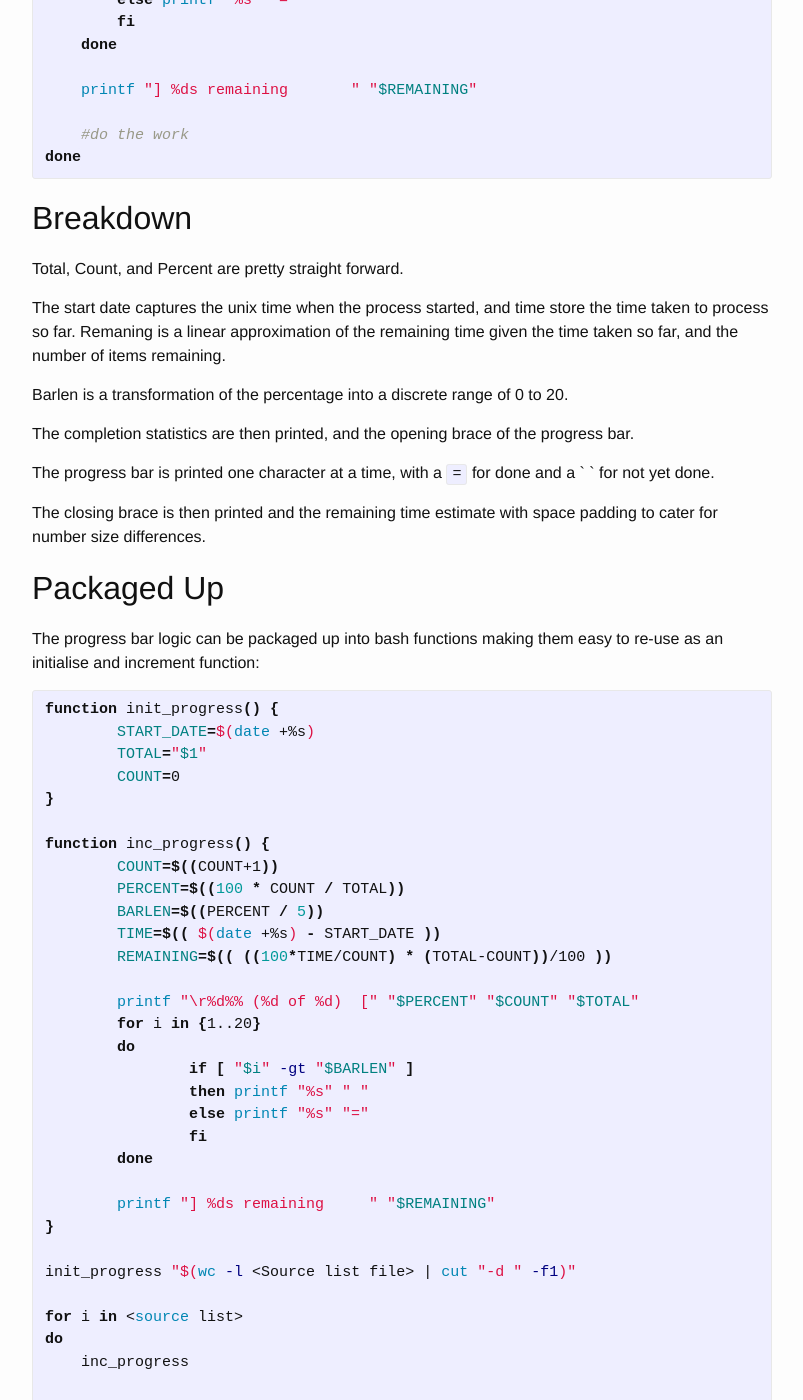
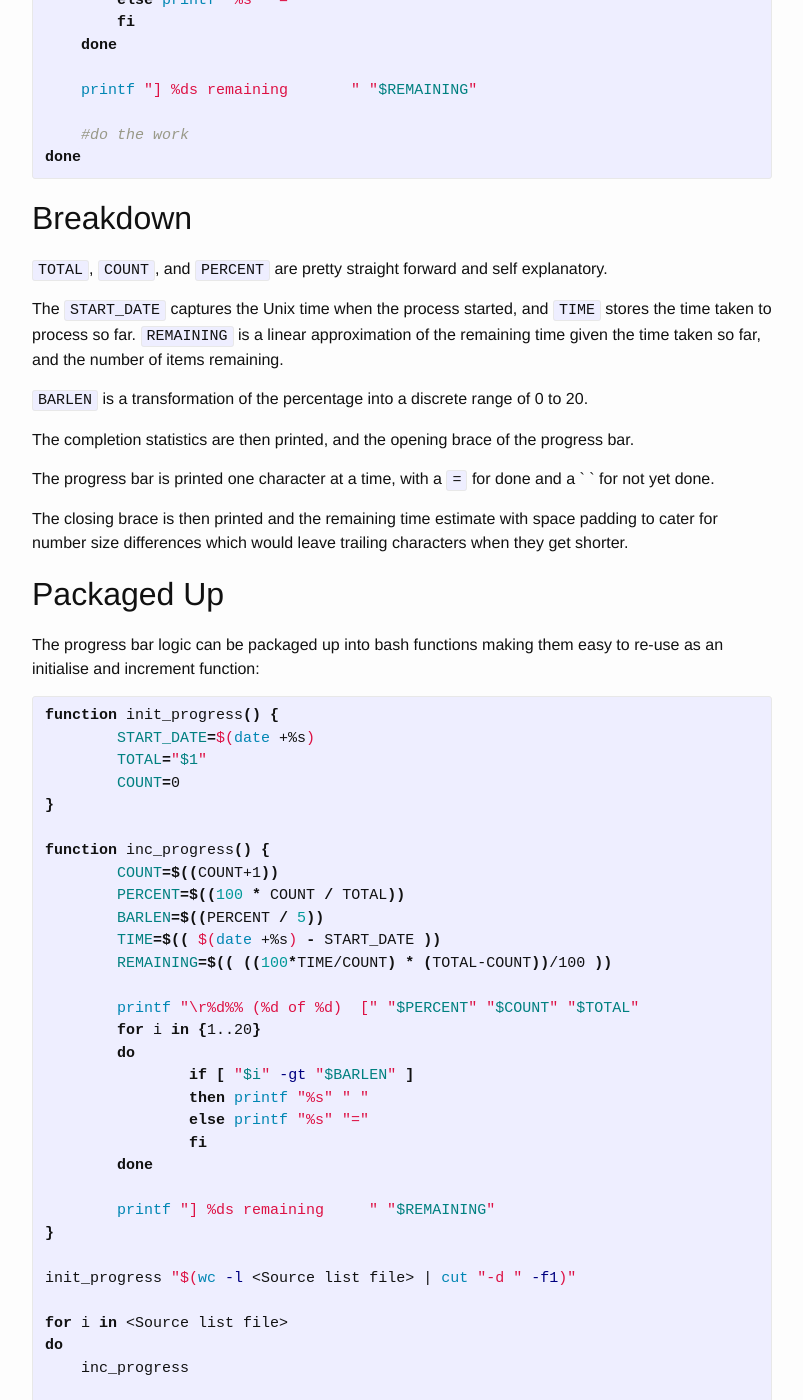
Before and after one commit to geoffles/geoffles.github.io, a Jekyll site: the page built from _posts/2019-01-31-progress-in-bash.md, in a window 1280 px wide and 1400 px high, scrolled down 1233 px. Shown: the whole window, without its empty margins (238-1041 px from the left). Built offline with Jekyll 4.4.1, drawn with Linux system fonts in a browser that asks for light colours; some of the changed text lies outside the part shown.

Commit message:
Fixed typos

```diff
--- a/_posts/2019-01-31-progress-in-bash.md
+++ b/_posts/2019-01-31-progress-in-bash.md
@@ -62,17 +62,17 @@ done
 
 # Breakdown
 
-Total, Count, and Percent are pretty straight forward.
+`TOTAL`, `COUNT`, and `PERCENT` are pretty straight forward and self explanatory.
 
-The start date captures the unix time when the process started, and time store the time taken to process so far. Remaning is a linear approximation of the remaining time given the time taken so far, and the number of items remaining.
+The `START_DATE` captures the Unix time when the process started, and `TIME` stores the time taken to process so far. `REMAINING` is a linear approximation of the remaining time given the time taken so far, and the number of items remaining.
 
-Barlen is a transformation of the percentage into a discrete range of 0 to 20.
+`BARLEN` is a transformation of the percentage into a discrete range of 0 to 20.
 
 The completion statistics are then printed, and the opening brace of the progress bar.
 
 The progress bar is printed one character at a time, with a `=` for done and a ` ` for not yet done.
 
-The closing brace is then printed and the remaining time estimate with space padding to cater for number size differences.
+The closing brace is then printed and the remaining time estimate with space padding to cater for number size differences which would leave trailing characters when they get shorter.
 
 # Packaged Up
 
@@ -106,7 +106,7 @@ function inc_progress() {
 
 init_progress "$(wc -l <Source list file> | cut "-d " -f1)"
 
-for i in <source list>
+for i in <Source list file>
 do
     inc_progress
 
@@ -116,10 +116,9 @@ done
 
 # Notes
 
-Bash only supports integers, therefore your number ranges should be projected into a range such that this is not an issue (eg, for the remaining time estimate)
+Bash only supports integers, therefore your number ranges should be projected into a range such that this is not an issue (eg, for the remaining time estimate).
 
-By placing your percent completed first, ConEmu will detect the progress and display it in the task bar and in the window title
-
+ConEmu will cleverly detect the precentage when it is surrounded by whitespace it seems.
 
 # Conclusion
 
```
Also changed, not shown: other parts of _posts/2019-01-31-progress-in-bash.md (+1 -1 lines).
